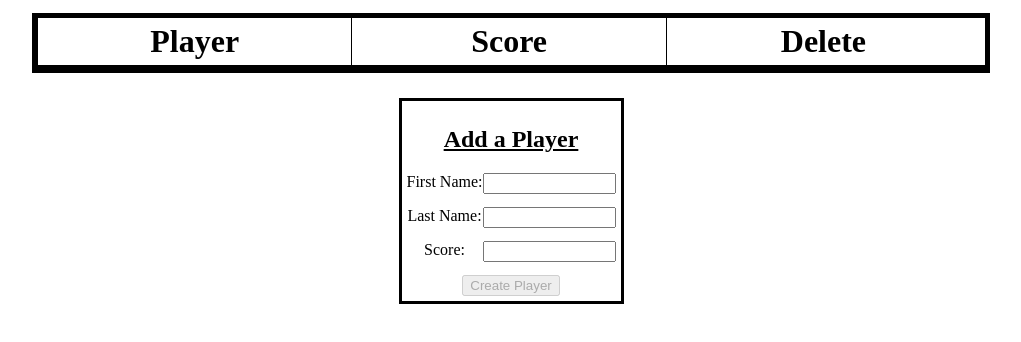
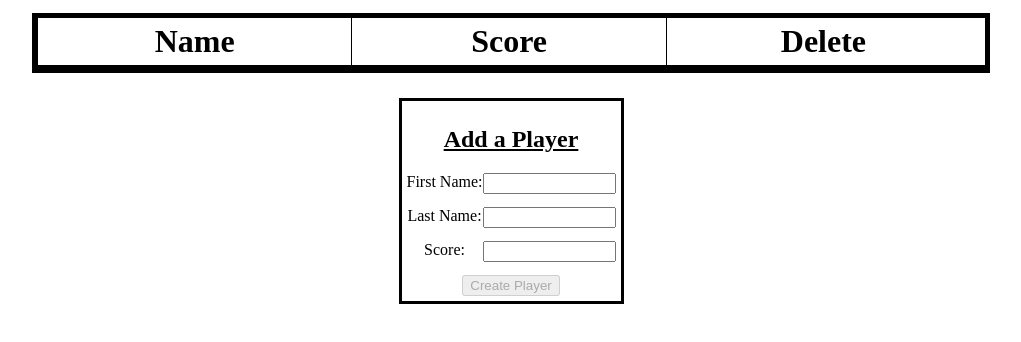
Before and after one commit to rhantak/pga-code-test, a React (Create React App) app: page / in a window 1280 px wide. Shown: the top 342 px of the page, without its empty margins (129-1150 px from the left). Built offline with nearby package versions, Linux system fonts and the light colour scheme.

Commit message:
Remove props for scoreboard header

```diff
--- a/src/components/Scoreboard.js
+++ b/src/components/Scoreboard.js
@@ -30,7 +30,7 @@ class Scoreboard extends React.Component {
 
     return (
       <div className="Scoreboard">
-        <ScoreboardHeader name="Player" score= "Score"/>
+        <ScoreboardHeader/>
         {playerComponents}
       </div>
     )
--- a/src/components/ScoreboardHeader.js
+++ b/src/components/ScoreboardHeader.js
@@ -3,8 +3,8 @@ import React from "react"
 function ScoreboardHeader(props) {
   return (
     <div className="ScoreboardHeader">
-      <div className="RowData">{props.name}</div>
-      <div className="RowData">{props.score}</div>
+      <div className="RowData">Name</div>
+      <div className="RowData">Score</div>
       <div className="RowData">Delete</div>
     </div>
   )
```
